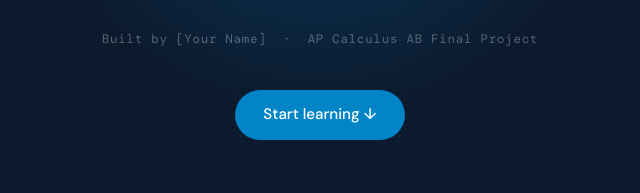
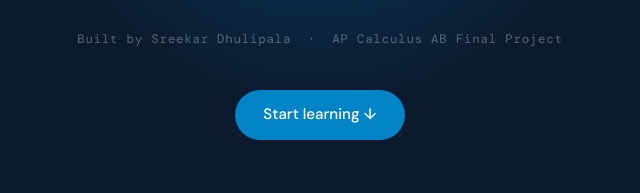
Before and after one commit to sree-dhuli/The-Chain-Rule, a plain HTML site: page index.html in a window 1280 px wide. Shown: the part 584-777 px from the top of the page, 320-960 px from the left. Drawn offline with nearby package versions, Linux system fonts and the light colour scheme; a web font is replaced by a local one.

Commit message:
Update and rename chain_rule.html to index.html

```diff
--- a/chain_rule.html
+++ b/index.html
@@ -196,7 +196,7 @@ code.inline{background:var(--paper2);padding:.1rem .45rem;border-radius:4px;font
     <p class="hero-formula">\(\dfrac{d}{dx}[f(g(x))] = f'(g(x))\cdot g'(x)\)</p>
     <p class="hero-sub">How to differentiate a function inside another function.</p>
     <p class="hero-obj">Learning objective: After using this, you should be able to identify composite functions, correctly apply the Chain Rule to differentiate them, and combine it with other rules like the Product and Quotient Rules.</p>
-    <p class="hero-byline">Built by [Your Name] &nbsp;·&nbsp; AP Calculus AB Final Project</p>
+    <p class="hero-byline">Built by Sreekar Dhulipala &nbsp;·&nbsp; AP Calculus AB Final Project</p>
     <a href="#concept" class="scroll-cta">Start learning ↓</a>
   </div>
 </header>
```
